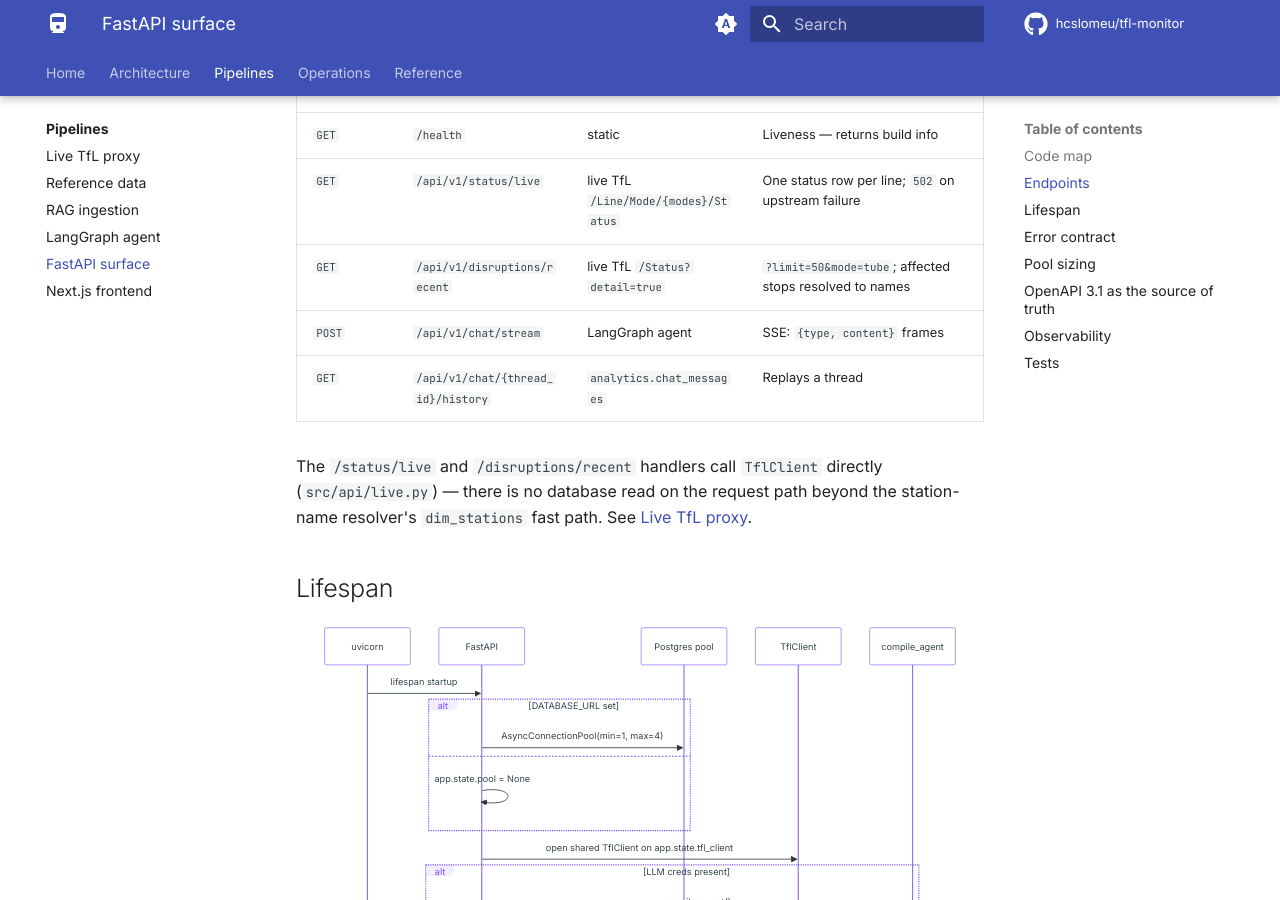
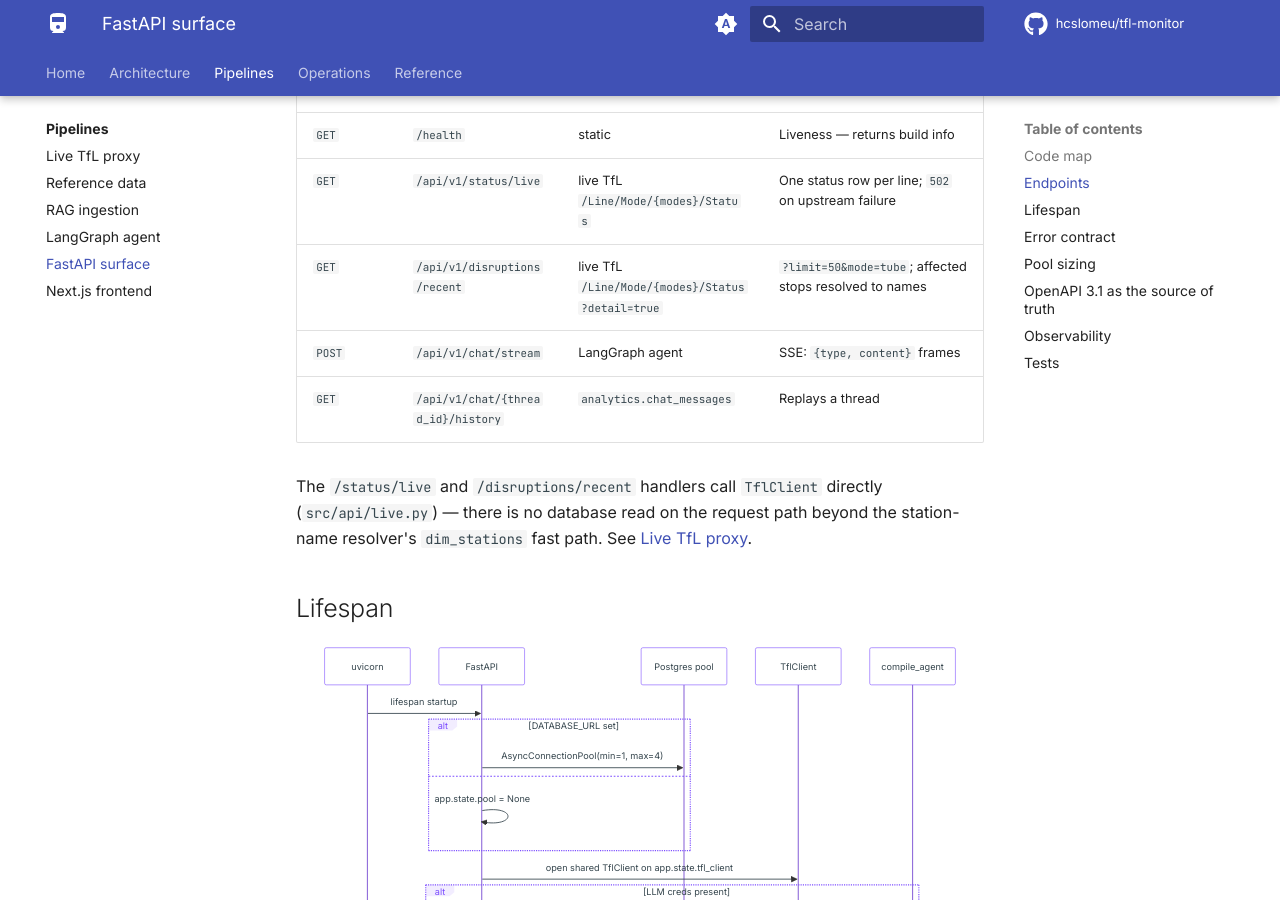
Before and after one commit to hcslomeu/tfl-monitor, an MkDocs documentation site: the page built from docs/pipelines/api.md, in a window 1280 px wide and 900 px high, scrolled down 861 px. Built offline with MkDocs 1.6.1 and Material for MkDocs 9.7.7, drawn with Linux system fonts in a browser that asks for light colours; comment, search, counter and statistics services are not loaded.

Commit message:
docs: fix pgvector table name + disruptions endpoint path (TM-35)
Review round 1 (Gemini): pgvector store is public.tfl_strategy_docs (not data_tfl_strategy_docs); disruptions source is the full /Line/Mode/{modes}/Status?detail=true. Aligns warehouse.md + api.md with rag.md/agent.md/ingestion.md and ADR 014.

```diff
--- a/docs/pipelines/api.md
+++ b/docs/pipelines/api.md
@@ -22,7 +22,7 @@ Five endpoints, all RFC 7807 errors, a single shared async psycopg pool, and
 |--------|------|--------|-------|
 | `GET` | `/health` | static | Liveness — returns build info |
 | `GET` | `/api/v1/status/live` | live TfL `/Line/Mode/{modes}/Status` | One status row per line; `502` on upstream failure |
-| `GET` | `/api/v1/disruptions/recent` | live TfL `/Status?detail=true` | `?limit=50&mode=tube`; affected stops resolved to names |
+| `GET` | `/api/v1/disruptions/recent` | live TfL `/Line/Mode/{modes}/Status?detail=true` | `?limit=50&mode=tube`; affected stops resolved to names |
 | `POST` | `/api/v1/chat/stream` | LangGraph agent | SSE: `{type, content}` frames |
 | `GET` | `/api/v1/chat/{thread_id}/history` | `analytics.chat_messages` | Replays a thread |
 
```
Also changed, not shown: docs/pipelines/warehouse.md (+1 -1 lines).
